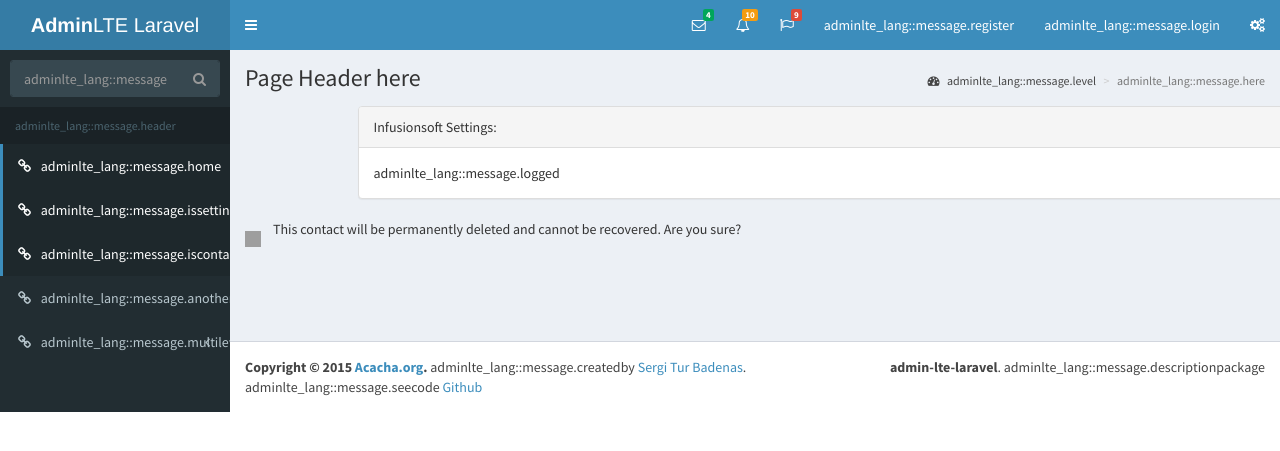
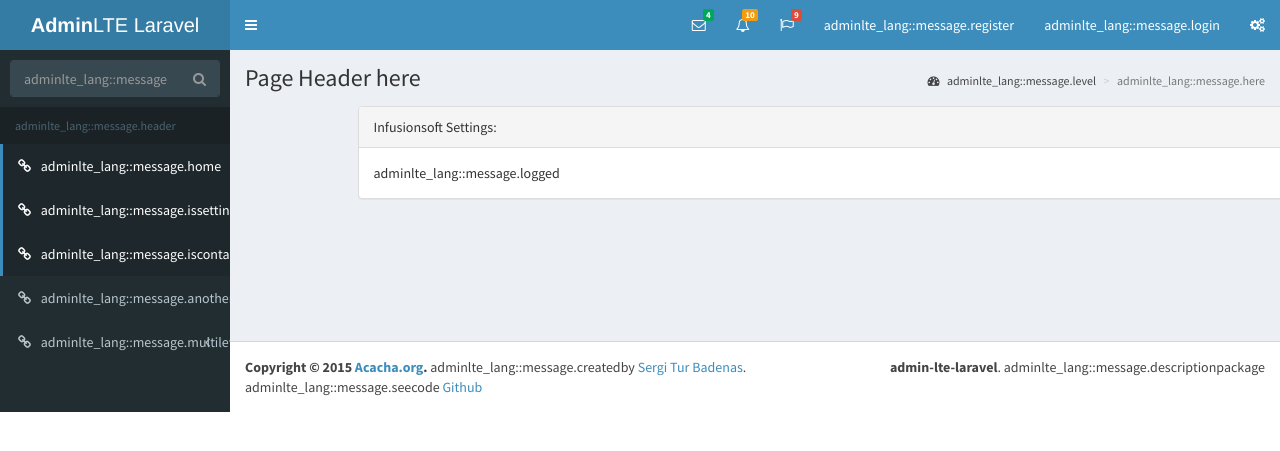
Before and after one commit to javedwasim/blogis, a Laravel app: template resources/views/iscontacts.blade.php in a window 1280 px wide. Shown: the top 451 px of the page. Run offline with Laravel 8, Linux system fonts and the light colour scheme; the template is opened without the code that fills it, so the values that code supplies are empty; settings files or empty folders that the repository lacks are supplied; some libraries are stand-ins or nearby versions; grey boxes are pictures that could not be loaded.

Commit message:
update origin

```diff
--- a/resources/views/iscontacts.blade.php
+++ b/resources/views/iscontacts.blade.php
@@ -61,7 +61,7 @@
             </div>
         </div>
     </div>
-    <div id="dialog-confirm" title="Delete contact?">
+    <div id="dialog-confirm" title="Delete contact?" style="display: none;">
         <p><span class="ui-icon ui-icon-alert" style="float:left; margin:12px 12px 20px 0;"></span>This contact will be permanently deleted and cannot be recovered. Are you sure?</p>
     </div>
     @endsection
```
Also changed, not shown: 3 other files.
